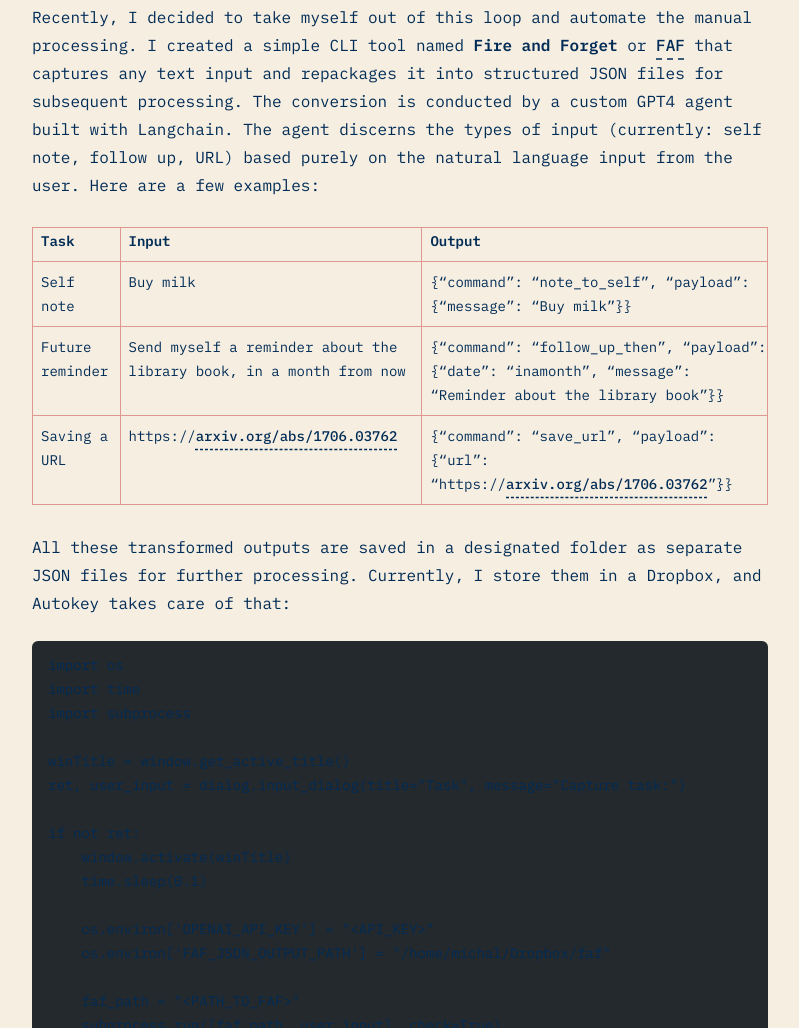
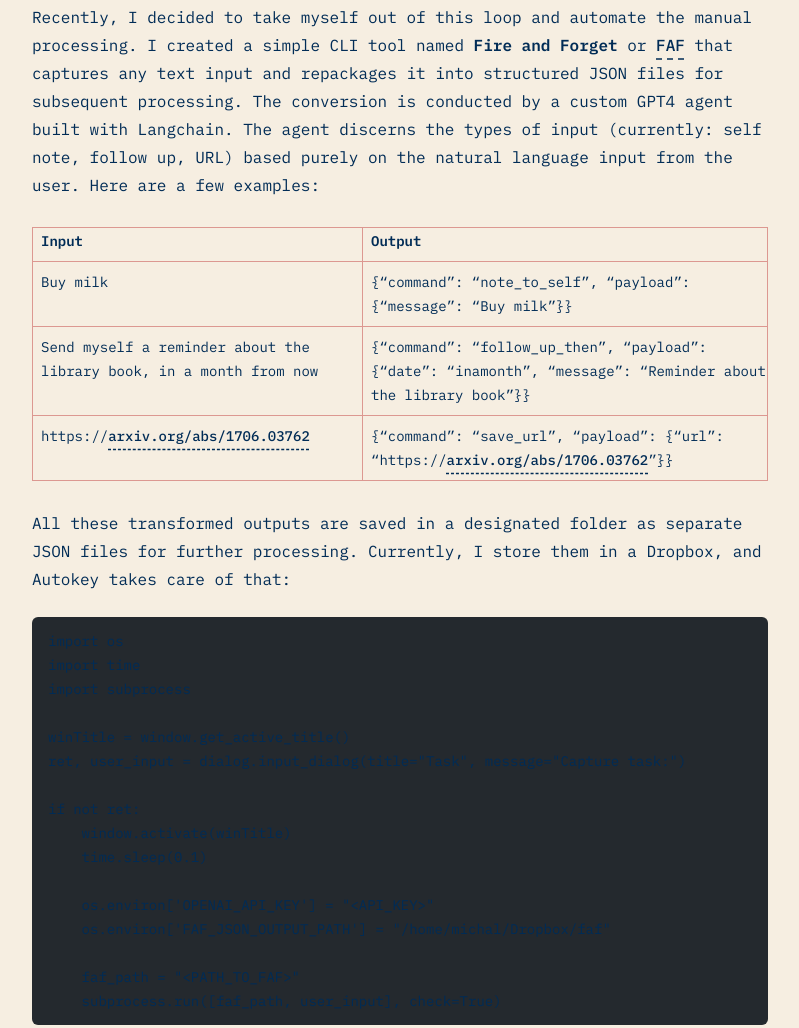
Before and after one commit to przadka/michal-blog, an Astro site: page /posts/faf in a window 1280 px wide. Shown: the part 1910-2938 px from the top of the page, without its empty margins (240-1039 px from the left). Built offline with nearby package versions, Linux system fonts and the light colour scheme; Astro itself is replaced by a stand-in of ours; some packages are replaced by stand-ins of ours; code samples lack their colours.

Commit message:
Table with examples improved

```diff
--- a/src/content/blog/faf.md
+++ b/src/content/blog/faf.md
@@ -18,11 +18,11 @@ This process has worked for me for years. I can send myself simple TODOs, notes,
 
 Recently, I decided to take myself out of this loop and automate the manual processing. I created a simple CLI tool named **Fire and Forget** or [FAF](https://github.com/przadka/faf) that captures any text input and repackages it into structured JSON files for subsequent processing. The conversion is conducted by a custom GPT4 agent built with Langchain. The agent discerns the types of input (currently: self note, follow up, URL) based purely on the natural language input from the user. Here are a few examples:
 
-| Task            | Input                                                              | Output                                                                                                       |
-| --------------- | ------------------------------------------------------------------ | ------------------------------------------------------------------------------------------------------------ |
-| Self note       | Buy milk                                                           | {"command": "note_to_self", "payload": {"message": "Buy milk"}}                                              |
-| Future reminder | Send myself a reminder about the library book, in a month from now | {"command": "follow_up_then", "payload": {"date": "inamonth", "message": "Reminder about the library book"}} |
-| Saving a URL    | https://<area>arxiv.org/abs/1706.03762                             | {"command": "save_url", "payload": {"url": "https://<area>arxiv.org/abs/1706.03762"}}                        |
+| Input                                                              | Output                                                                                                       |
+| ------------------------------------------------------------------ | ------------------------------------------------------------------------------------------------------------ |
+| Buy milk                                                           | {"command": "note_to_self", "payload": {"message": "Buy milk"}}                                              |
+| Send myself a reminder about the library book, in a month from now | {"command": "follow_up_then", "payload": {"date": "inamonth", "message": "Reminder about the library book"}} |
+| https://<area>arxiv.org/abs/1706.03762                             | {"command": "save_url", "payload": {"url": "https://<area>arxiv.org/abs/1706.03762"}}                        |
 
 All these transformed outputs are saved in a designated folder as separate JSON files for further processing. Currently, I store them in a Dropbox, and Autokey takes care of that:
 
```
